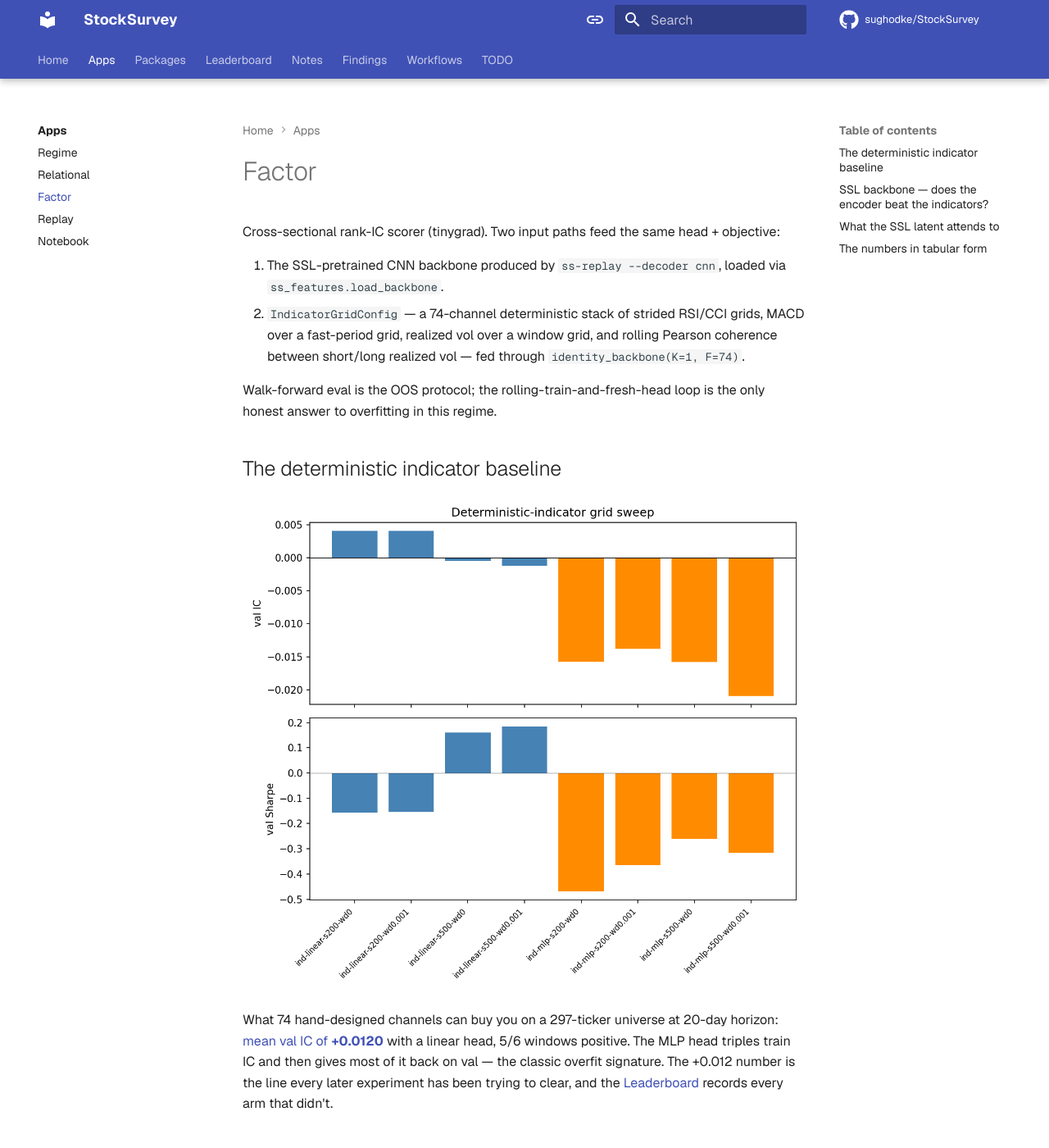
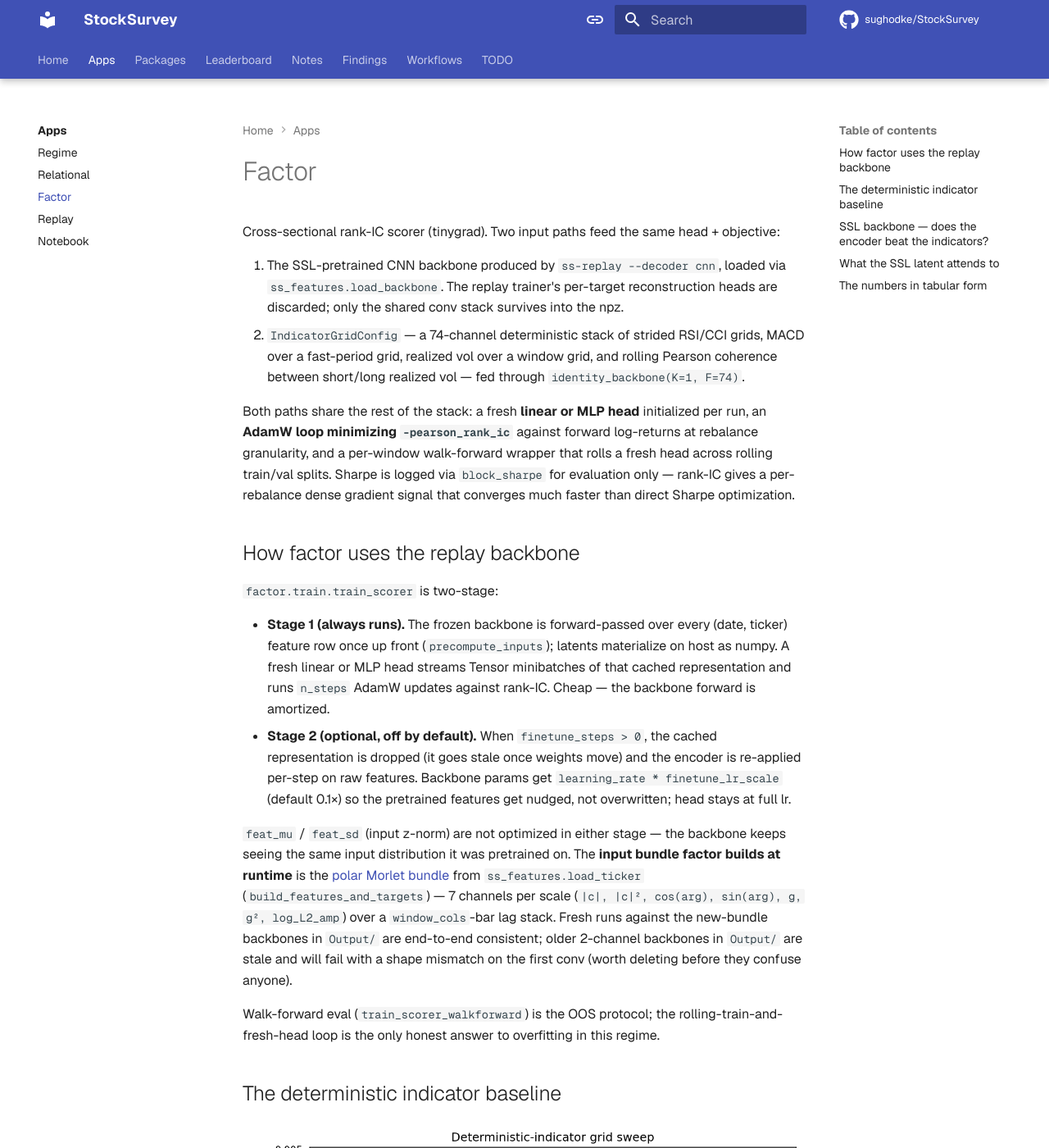
Before and after one commit to sughodke/StockSurvey, an MkDocs documentation site: the page built from apps/docs/docs/apps/factor.md, in a window 1280 px wide and 1400 px high. Shown: the whole window at 82% size. Built offline with MkDocs 1.6.1 and Material for MkDocs 9.7.7, drawn with Linux system fonts in a browser that asks for light colours; comment, search, counter and statistics services are not loaded.

Commit message:
docs: factor app — explain freeze-and-fresh-head architecture explicitly
The doc described what factor *is* (a cross-sectional rank-IC
scorer with two input paths) but not what it *does* with the
replay-pretrained backbone — the freeze-and-fresh-head pattern, the
two-stage training, the rank-IC-vs-Sharpe-as-eval distinction, and
the (now-canonical) polar Morlet input bundle were all implicit.

Adds:

- A clarification under path (1) that replay's per-target
  reconstruction heads are discarded — only the shared conv stack
  travels into the backbone npz.
- A "Both paths share the rest of the stack" paragraph that names
  the head, optimizer, objective, and walk-forward wrapper plus the
  rationale for using rank-IC as the gradient signal even though
  Sharpe is what we ultimately care about.
- A "How factor uses the replay backbone" section that walks Stage 1
  (frozen backbone, head-only AdamW) and the optional Stage 2 (joint
  head + backbone with backbone lr scaled 0.1× to nudge not
  overwrite). Pulls direct from factor/train.py docstrings.
- A note on the polar Morlet input bundle (7 channels per scale)
  with a forward link to the migration TODO and a warning that
  older 2-channel backbones in Output/ will shape-fail on a fresh
  run.

Co-Authored-By: Claude Opus 4.7 (1M context) <noreply@anthropic.com>

```diff
--- a/apps/docs/docs/apps/factor.md
+++ b/apps/docs/docs/apps/factor.md
@@ -4,14 +4,53 @@ Cross-sectional rank-IC scorer (tinygrad). Two input paths feed the
 same head + objective:
 
 1. The SSL-pretrained CNN backbone produced by `ss-replay --decoder
-   cnn`, loaded via `ss_features.load_backbone`.
+   cnn`, loaded via `ss_features.load_backbone`. The replay trainer's
+   per-target reconstruction heads are discarded; only the shared
+   conv stack survives into the npz.
 2. `IndicatorGridConfig` — a 74-channel deterministic stack of strided
    RSI/CCI grids, MACD over a fast-period grid, realized vol over a
    window grid, and rolling Pearson coherence between short/long
    realized vol — fed through `identity_backbone(K=1, F=74)`.
 
-Walk-forward eval is the OOS protocol; the rolling-train-and-fresh-head
-loop is the only honest answer to overfitting in this regime.
+Both paths share the rest of the stack: a fresh **linear or MLP head**
+initialized per run, an **AdamW loop minimizing `-pearson_rank_ic`**
+against forward log-returns at rebalance granularity, and a per-window
+walk-forward wrapper that rolls a fresh head across rolling
+train/val splits. Sharpe is logged via `block_sharpe` for evaluation
+only — rank-IC gives a per-rebalance dense gradient signal that
+converges much faster than direct Sharpe optimization.
+
+## How factor uses the replay backbone
+
+`factor.train.train_scorer` is two-stage:
+
+- **Stage 1 (always runs).** The frozen backbone is forward-passed
+  over every (date, ticker) feature row once up front
+  (`precompute_inputs`); latents materialize on host as numpy. A
+  fresh linear or MLP head streams Tensor minibatches of that cached
+  representation and runs `n_steps` AdamW updates against rank-IC.
+  Cheap — the backbone forward is amortized.
+- **Stage 2 (optional, off by default).** When `finetune_steps > 0`,
+  the cached representation is dropped (it goes stale once weights
+  move) and the encoder is re-applied per-step on raw features.
+  Backbone params get `learning_rate * finetune_lr_scale` (default
+  0.1×) so the pretrained features get nudged, not overwritten; head
+  stays at full lr.
+
+`feat_mu` / `feat_sd` (input z-norm) are not optimized in either
+stage — the backbone keeps seeing the same input distribution it was
+pretrained on. The **input bundle factor builds at runtime** is the
+[polar Morlet bundle](../TODO/polar-morlet-migration.md) from
+`ss_features.load_ticker` (`build_features_and_targets`) — 7 channels
+per scale (`|c|, |c|², cos(arg), sin(arg), g, g², log_L2_amp`) over
+a `window_cols`-bar lag stack. Fresh runs against the new-bundle
+backbones in `Output/` are end-to-end consistent; older 2-channel
+backbones in `Output/` are stale and will fail with a shape mismatch
+on the first conv (worth deleting before they confuse anyone).
+
+Walk-forward eval (`train_scorer_walkforward`) is the OOS protocol;
+the rolling-train-and-fresh-head loop is the only honest answer to
+overfitting in this regime.
 
 ## The deterministic indicator baseline
 
```
